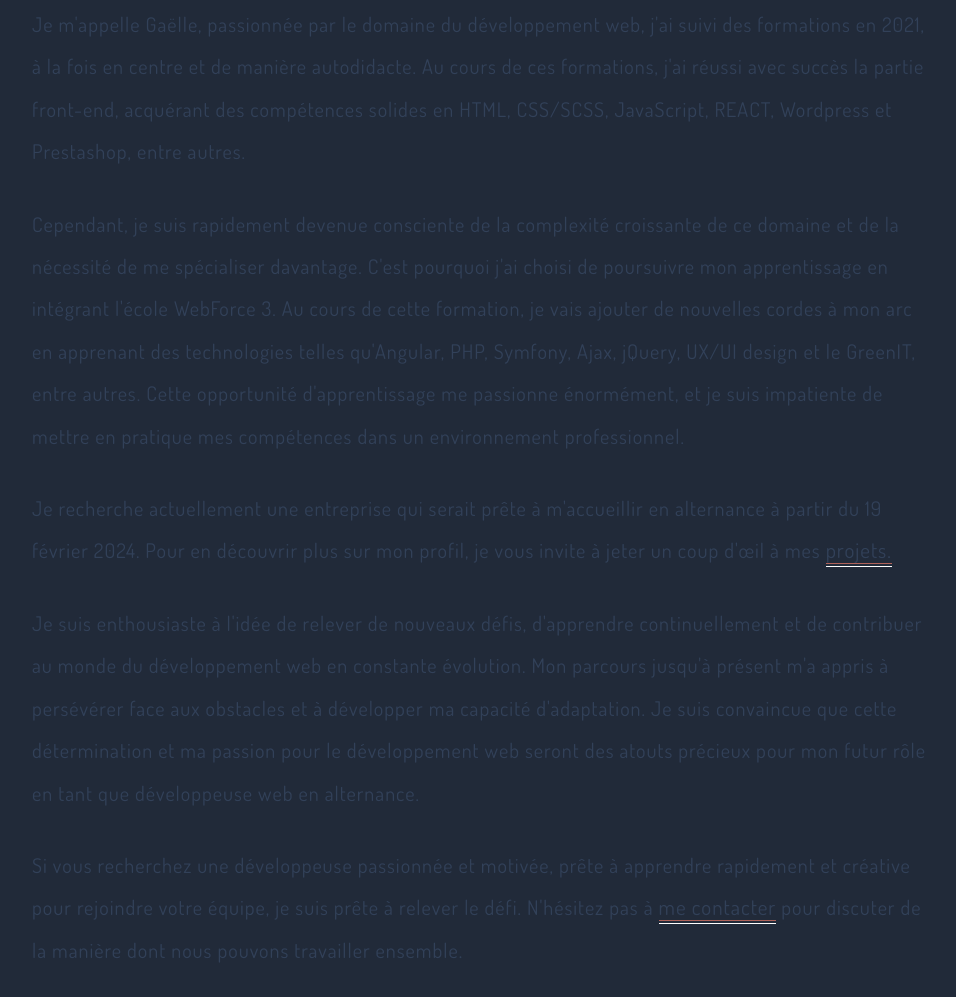
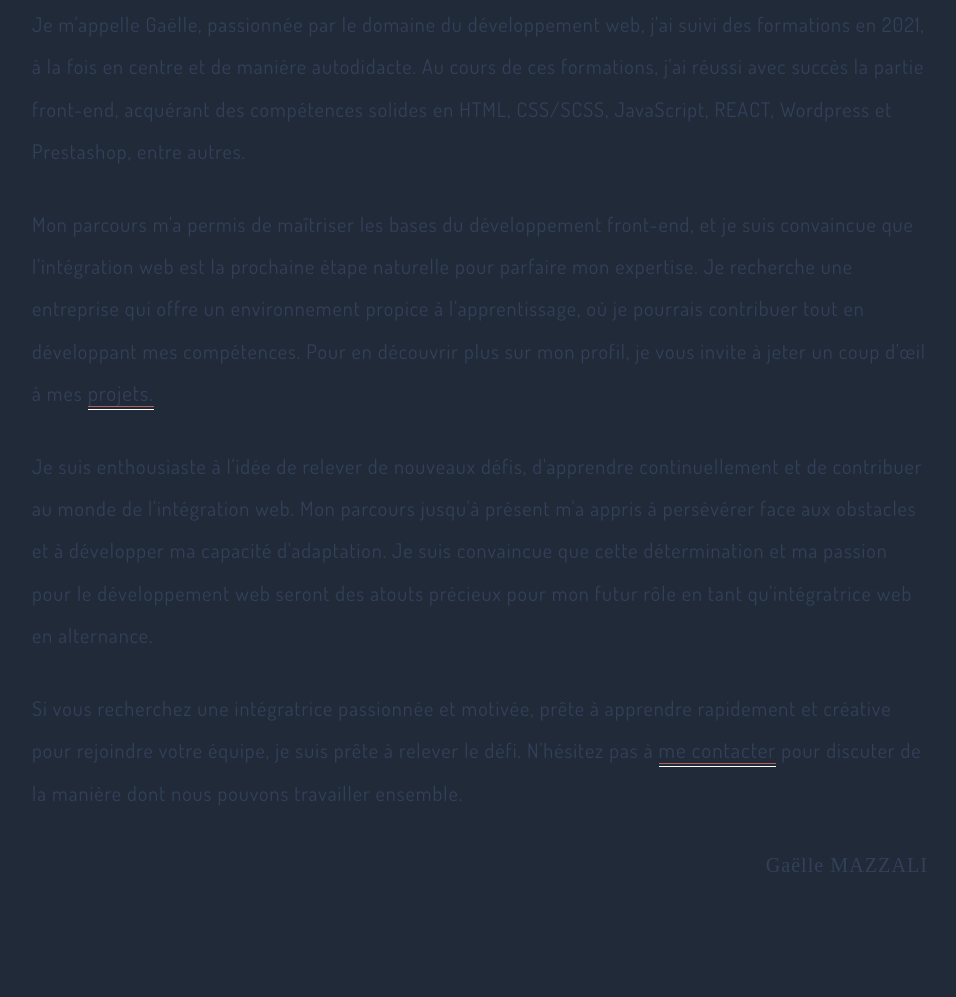
Before and after one commit to Gaelle-M/portfolioCV, a plain HTML site: page index.html in a window 1280 px wide. Shown: the part 1797-2794 px from the top of the page, without its empty margins (160-1116 px from the left). Drawn offline with Linux system fonts and the light colour scheme.

Commit message:
modification texte profil

```diff
--- a/index.html
+++ b/index.html
@@ -44,7 +44,7 @@
                             data-scroll-speed="6"
                             data-scroll-direction="horizontal"
                             data-scroll-position="left">
-                            Développeuse web
+                            Intégratrice web
                         </h2>
                     </div>
                 </div>
@@ -83,15 +83,36 @@
                 <div class="text-1">
                     <p>Bonjour,</p>
 
-                <p>Je m'appelle Gaëlle, passionnée par le domaine du développement web, j'ai suivi des formations en 2021, à la fois en centre et de manière autodidacte. Au cours de ces formations, j'ai réussi avec succès la partie front-end, acquérant des compétences solides en HTML, CSS/SCSS, JavaScript, REACT, Wordpress et Prestashop, entre autres.</p>
+                    <p>Je m'appelle Gaëlle, passionnée par le domaine du développement web, j'ai
+                        suivi des formations en 2021, à la fois en centre et de manière autodidacte. Au
+                        cours de ces formations, j'ai réussi avec succès la partie front-end, acquérant
+                        des compétences solides en HTML, CSS/SCSS, JavaScript, REACT, Wordpress et
+                        Prestashop, entre autres.</p>
 
-                <p>Cependant, je suis rapidement devenue consciente de la complexité croissante de ce domaine et de la nécessité de me spécialiser davantage. C'est pourquoi j'ai choisi de poursuivre mon apprentissage en intégrant l'école WebForce 3. Au cours de cette formation, je vais ajouter de nouvelles cordes à mon arc en apprenant des technologies telles qu'Angular, PHP, Symfony, Ajax, jQuery, UX/UI design et le GreenIT, entre autres. Cette opportunité d'apprentissage me passionne énormément, et je suis impatiente de mettre en pratique mes compétences dans un environnement professionnel.</p>
+                    <p>Mon parcours m'a permis de maîtriser les bases du développement front-end, et
+                        je suis convaincue que l'intégration web est la prochaine étape naturelle pour
+                        parfaire mon expertise. Je recherche une entreprise qui offre un environnement
+                        propice à l'apprentissage, où je pourrais contribuer tout en développant mes
+                        compétences. Pour en découvrir plus sur mon profil, je vous invite à jeter un
+                        coup d'œil à mes
+                        <a
+                            class="link-contact-home"
+                            href="./assets/pages/portfolio.html"
+                            target="_blank">projets.</a>
+                    </p>
 
-                <p>Je recherche actuellement une entreprise qui serait prête à m'accueillir en alternance à partir du 19 février 2024. Pour en découvrir plus sur mon profil, je vous invite à jeter un coup d'œil à mes <a  class="link-contact-home" href="./assets/pages/portfolio.html" target="_blank">projets.</a></p>
+                    <p>Je suis enthousiaste à l'idée de relever de nouveaux défis, d'apprendre
+                        continuellement et de contribuer au monde de l'intégration web. Mon parcours
+                        jusqu'à présent m'a appris à persévérer face aux obstacles et à développer ma
+                        capacité d'adaptation. Je suis convaincue que cette détermination et ma passion
+                        pour le développement web seront des atouts précieux pour mon futur rôle en tant
+                        qu'intégratrice web en alternance.</p>
 
-                <p>Je suis enthousiaste à l'idée de relever de nouveaux défis, d'apprendre continuellement et de contribuer au monde du développement web en constante évolution. Mon parcours jusqu'à présent m'a appris à persévérer face aux obstacles et à développer ma capacité d'adaptation. Je suis convaincue que cette détermination et ma passion pour le développement web seront des atouts précieux pour mon futur rôle en tant que développeuse web en alternance.</p>
-
-                <p>Si vous recherchez une développeuse passionnée et motivée, prête à apprendre rapidement et créative pour rejoindre votre équipe, je suis prête à relever le défi. N'hésitez pas à <a class="link-contact-home" href="./assets/pages/contact.html" target="_blank">me contacter</a> pour discuter de la manière dont nous pouvons travailler ensemble.</p>
+                    <p>Si vous recherchez une intégratrice passionnée et motivée, prête à apprendre
+                        rapidement et créative pour rejoindre votre équipe, je suis prête à relever le
+                        défi. N'hésitez pas à
+                        <a class="link-contact-home" href="./assets/pages/contact.html" target="_blank">me contacter</a>
+                        pour discuter de la manière dont nous pouvons travailler ensemble.</p>
                     <p class="signature">Gaëlle MAZZALI
                     </p>
                 </div>
@@ -99,17 +120,39 @@
                 <div class="text-2">
                     <p>Bonjour !</p>
 
-                <p>Je m'appelle Gaëlle, passionnée par le domaine du développement web, j'ai suivi des formations en 2021, à la fois en centre et de manière autodidacte. Au cours de ces formations, j'ai réussi avec succès la partie front-end, acquérant des compétences solides en HTML, CSS/SCSS, JavaScript, REACT, Wordpress et Prestashop, entre autres.</p>
+                    <p>Je m'appelle Gaëlle, passionnée par le domaine du développement web, j'ai
+                        suivi des formations en 2021, à la fois en centre et de manière autodidacte. Au
+                        cours de ces formations, j'ai réussi avec succès la partie front-end, acquérant
+                        des compétences solides en HTML, CSS/SCSS, JavaScript, REACT, Wordpress et
+                        Prestashop, entre autres.</p>
 
-                <p>Cependant, je suis rapidement devenue consciente de la complexité croissante de ce domaine et de la nécessité de me spécialiser davantage. C'est pourquoi j'ai choisi de poursuivre mon apprentissage en intégrant l'école WebForce 3. Au cours de cette formation, je vais ajouter de nouvelles cordes à mon arc en apprenant des technologies telles qu'Angular, PHP, Symfony, Ajax, jQuery, UX/UI design et le GreenIT, entre autres. Cette opportunité d'apprentissage me passionne énormément, et je suis impatiente de mettre en pratique mes compétences dans un environnement professionnel. </p>
+                    <p>Mon parcours m'a permis de maîtriser les bases du développement front-end, et
+                        je suis convaincue que l'intégration web est la prochaine étape naturelle pour
+                        parfaire mon expertise. Je recherche une entreprise qui offre un environnement
+                        propice à l'apprentissage, où je pourrais contribuer tout en développant mes
+                        compétences. Pour en découvrir plus sur mon profil, je vous invite à jeter un
+                        coup d'œil à mes
+                        <a
+                            class="link-contact-home"
+                            href="./assets/pages/portfolio.html"
+                            target="_blank">projets.</a>
+                    </p>
 
-                <p>Je recherche actuellement une entreprise qui serait prête à m'accueillir en alternance à partir de fin novembre 2023 jusqu'à février 2025. Pour en découvrir plus sur mon profil, je vous invite à jeter un coup d'œil à mes <a  class="link-contact-home" href="./assets/pages/portfolio.html" target="_blank">projets.</a></p>
+                    <details>
+                        <summary>Lire la suite...</summary>
+                        <p>Je suis enthousiaste à l'idée de relever de nouveaux défis, d'apprendre
+                            continuellement et de contribuer au monde de l'intégration web. Mon parcours
+                            jusqu'à présent m'a appris à persévérer face aux obstacles et à développer ma
+                            capacité d'adaptation. Je suis convaincue que cette détermination et ma passion
+                            pour le développement web seront des atouts précieux pour mon futur rôle en tant
+                            qu'intégratrice web en alternance.</p>
 
-                <details> <summary>Lire la suite...</summary>
-
-                <p>Je suis enthousiaste à l'idée de relever de nouveaux défis, d'apprendre continuellement et de contribuer au monde du développement web en constante évolution. Mon parcours jusqu'à présent m'a appris à persévérer face aux obstacles et à développer ma capacité d'adaptation. Je suis convaincue que cette détermination et ma passion pour le développement web seront des atouts précieux pour mon futur rôle en tant que développeuse web en alternance.</p>
-
-                <p>Si vous recherchez une développeuse passionnée et motivée, prête à apprendre rapidement et créative pour rejoindre votre équipe, je suis prête à relever le défi. N'hésitez pas à <a class="link-contact-home" href="./assets/pages/contact.html" target="_blank">me contacter</a> pour discuter de la manière dont nous pouvons travailler ensemble.</p></details>
+                        <p>Si vous recherchez une intégratrice passionnée et motivée, prête à apprendre
+                            rapidement et créative pour rejoindre votre équipe, je suis prête à relever le
+                            défi. N'hésitez pas à
+                            <a class="link-contact-home" href="./assets/pages/contact.html" target="_blank">me contacter</a>
+                            pour discuter de la manière dont nous pouvons travailler ensemble.</p>
+                    </details>
                     <p class="signature">Gaëlle MAZZALI
                     </p>
                 </div>
```
Lines whose indentation alone changed are shown as unchanged.
